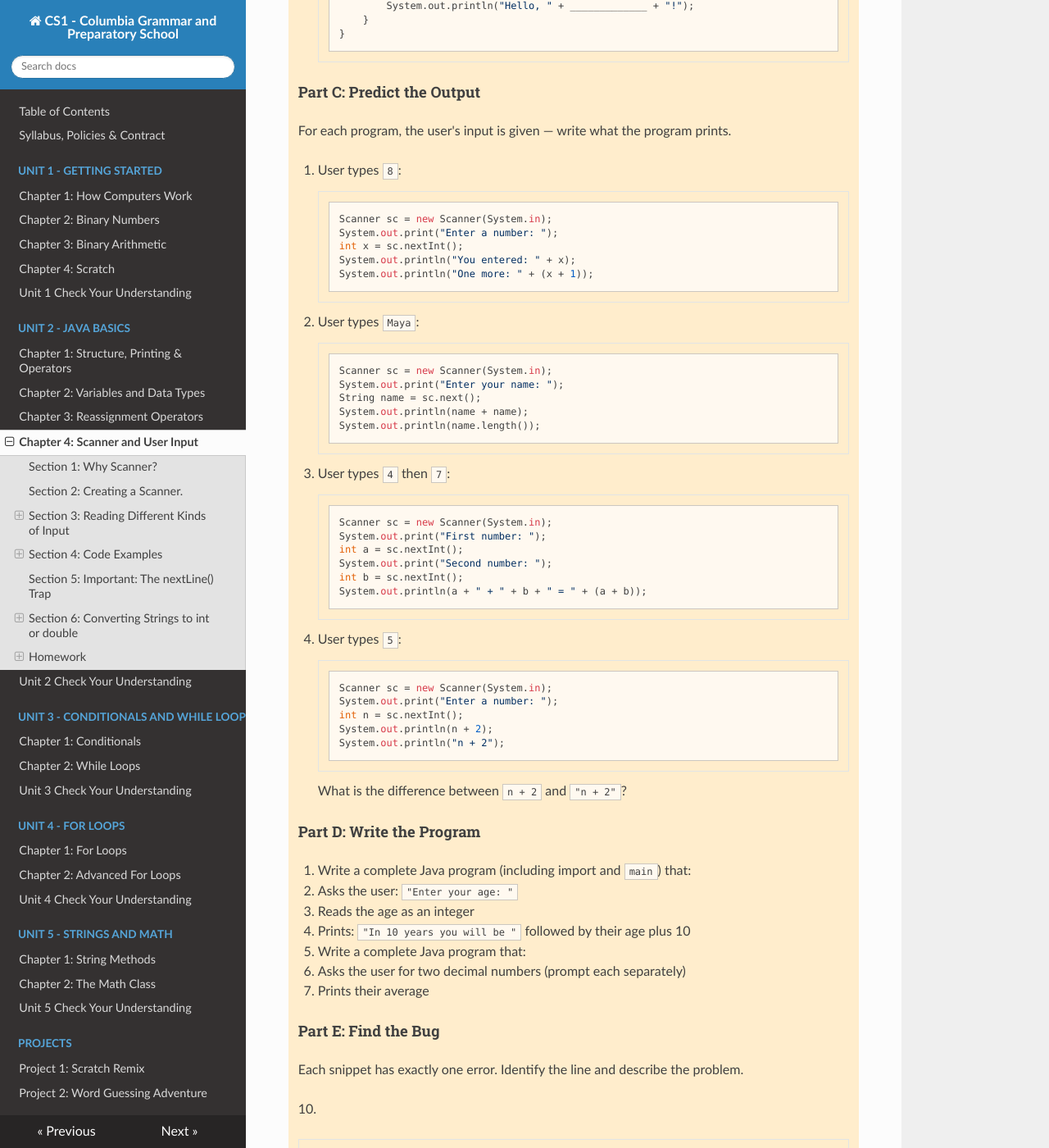
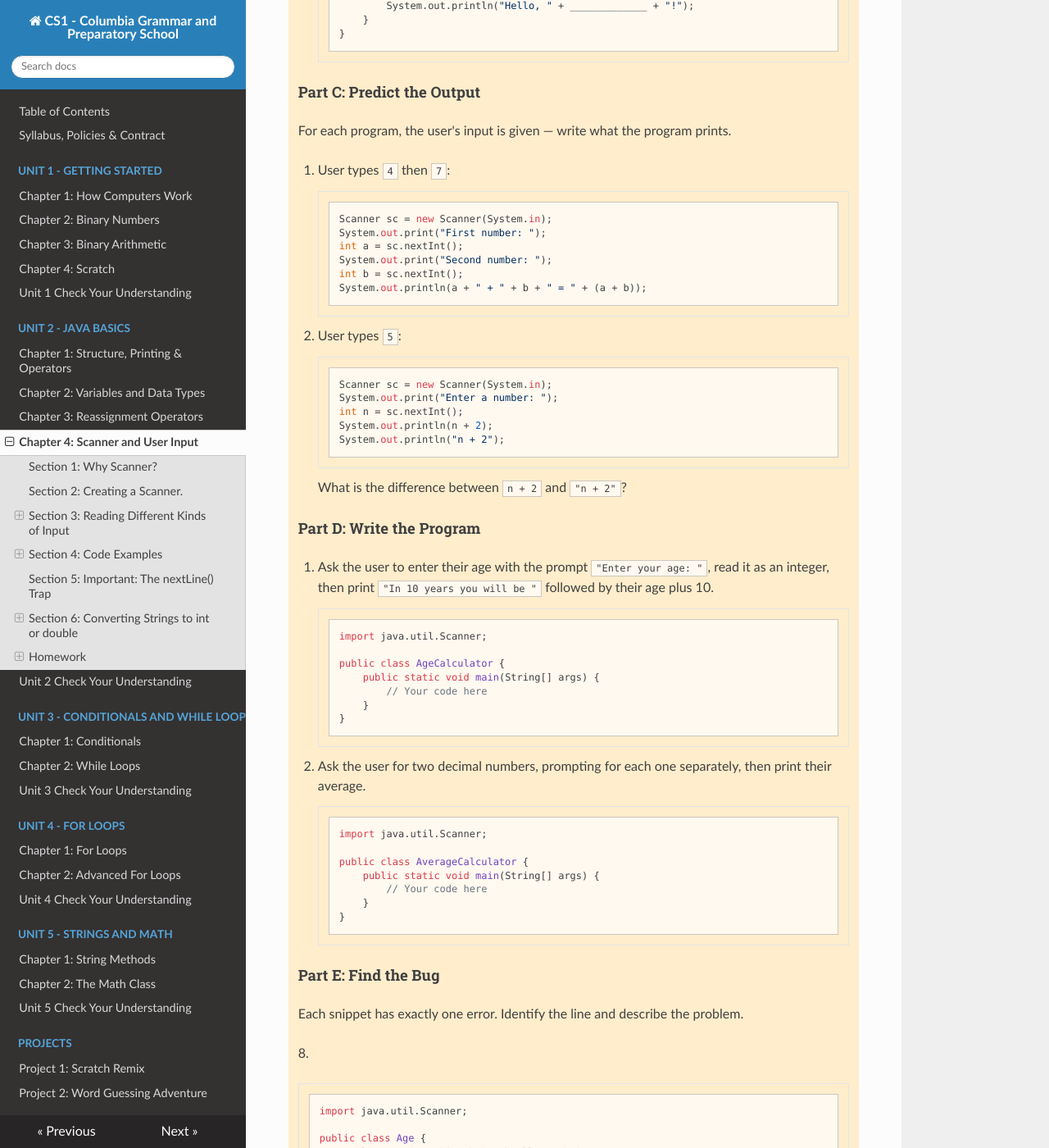
Before and after one commit to kjergens/cs1-site, an MkDocs documentation site: the page built from docs/unit2/notes_04_scanner.md, in a window 1280 px wide and 1400 px high, scrolled down 4658 px. Shown: the whole window at 82% size. Built offline with MkDocs 1.6.1, drawn with Linux system fonts in a browser that asks for light colours; nearby versions of some CDN libraries; some of the changed text lies outside the part shown.

Commit message:
Trim HW5 and HW7 for length; scaffold HW7's write-a-program questions
HW5: cut a redundant concatenation question and a mirror-image
quote-type bug question (21 -> 19 items).

HW7: Part C cut 4->2 questions, Part D now gives students the
import/class/main skeleton with prose task descriptions instead of
bulleted lists, Part E cut 3->2 exercises (20 -> 17 items overall).

````diff
--- a/docs/unit2/notes_04_scanner.md
+++ b/docs/unit2/notes_04_scanner.md
@@ -199,25 +199,7 @@ double number = Double.parseDouble(text);
 
     For each program, the user's input is given — write what the program prints.
 
-    4. User types `8`:
-    ```java
-    Scanner sc = new Scanner(System.in);
-    System.out.print("Enter a number: ");
-    int x = sc.nextInt();
-    System.out.println("You entered: " + x);
-    System.out.println("One more: " + (x + 1));
-    ```
-
-    5. User types `Maya`:
-    ```java
-    Scanner sc = new Scanner(System.in);
-    System.out.print("Enter your name: ");
-    String name = sc.next();
-    System.out.println(name + name);
-    System.out.println(name.length());
-    ```
-
-    6. User types `4` then `7`:
+    4. User types `4` then `7`:
     ```java
     Scanner sc = new Scanner(System.in);
     System.out.print("First number: ");
@@ -239,32 +221,33 @@ double number = Double.parseDouble(text);
 
     #### Part D: Write the Program
 
-    8. Write a complete Java program (including import and `main`) that:
-       - Asks the user: `"Enter your age: "`
-       - Reads the age as an integer
-       - Prints: `"In 10 years you will be "` followed by their age plus 10
+    6. Ask the user to enter their age with the prompt `"Enter your age: "`, read it as an integer, then print `"In 10 years you will be "` followed by their age plus 10.
+    ```java
+    import java.util.Scanner;
 
-    9. Write a complete Java program that:
-       - Asks the user for two decimal numbers (prompt each separately)
-       - Prints their average
+    public class AgeCalculator {
+        public static void main(String[] args) {
+            // Your code here
+        }
+    }
+    ```
+
+    7. Ask the user for two decimal numbers, prompting for each one separately, then print their average.
+    ```java
+    import java.util.Scanner;
+
+    public class AverageCalculator {
+        public static void main(String[] args) {
+            // Your code here
+        }
+    }
+    ```
 
     #### Part E: Find the Bug
 
     Each snippet has exactly one error. Identify the line and describe the problem.
 
-    10.
-    ```java
-    public class Hello {
-        public static void main(String[] args) {
-            Scanner sc = new Scanner(System.in);
-            System.out.print("Name: ");
-            String name = sc.next();
-            System.out.println("Hi " + name);
-        }
-    }
-    ```
-
-    11.
+    8.
     ```java
     import java.util.Scanner;
 
````
Also changed, not shown: other parts of docs/unit2/notes_04_scanner.md (+2 -2 lines), docs/unit2/notes_02_variables.md (+4 -18 lines).
